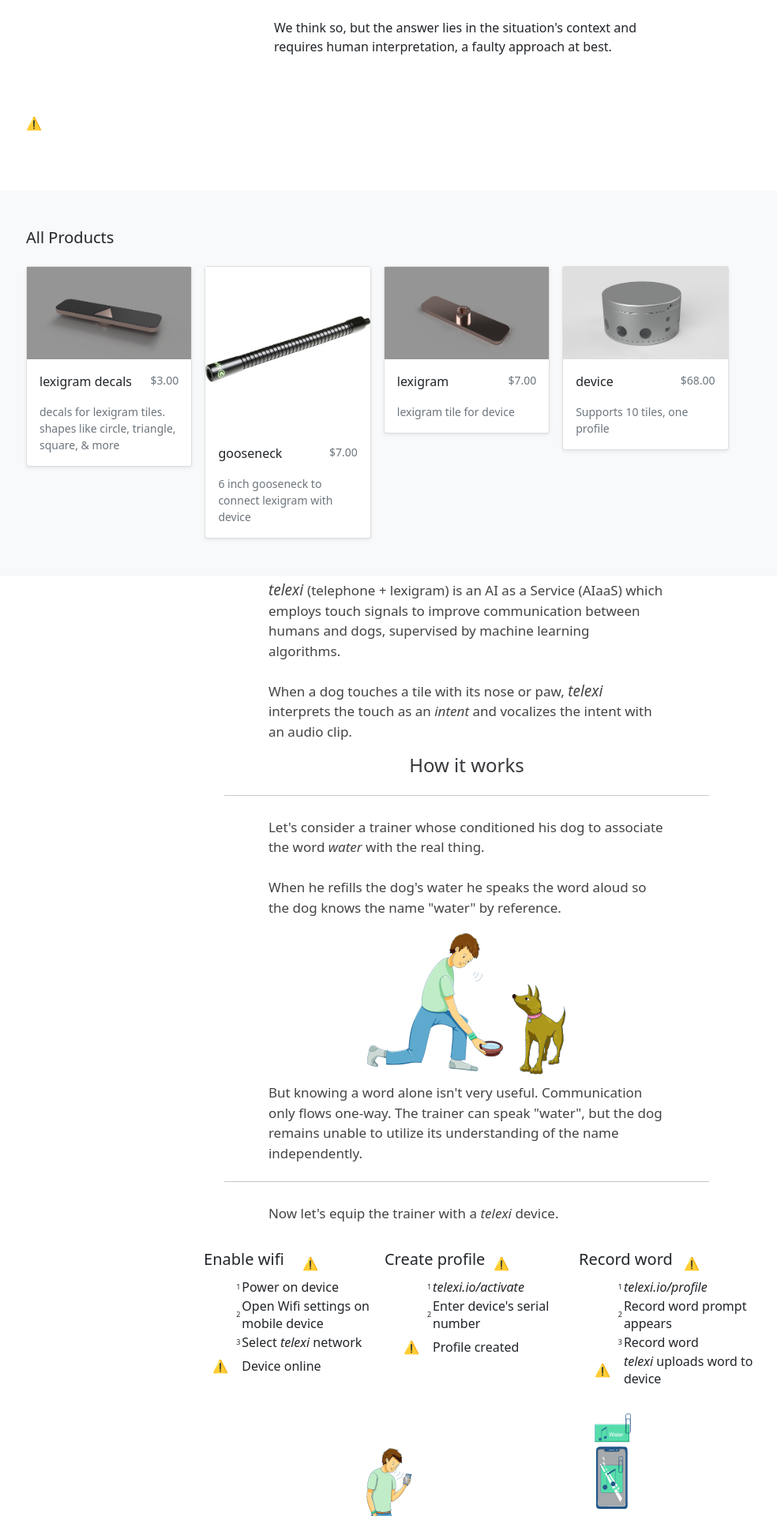
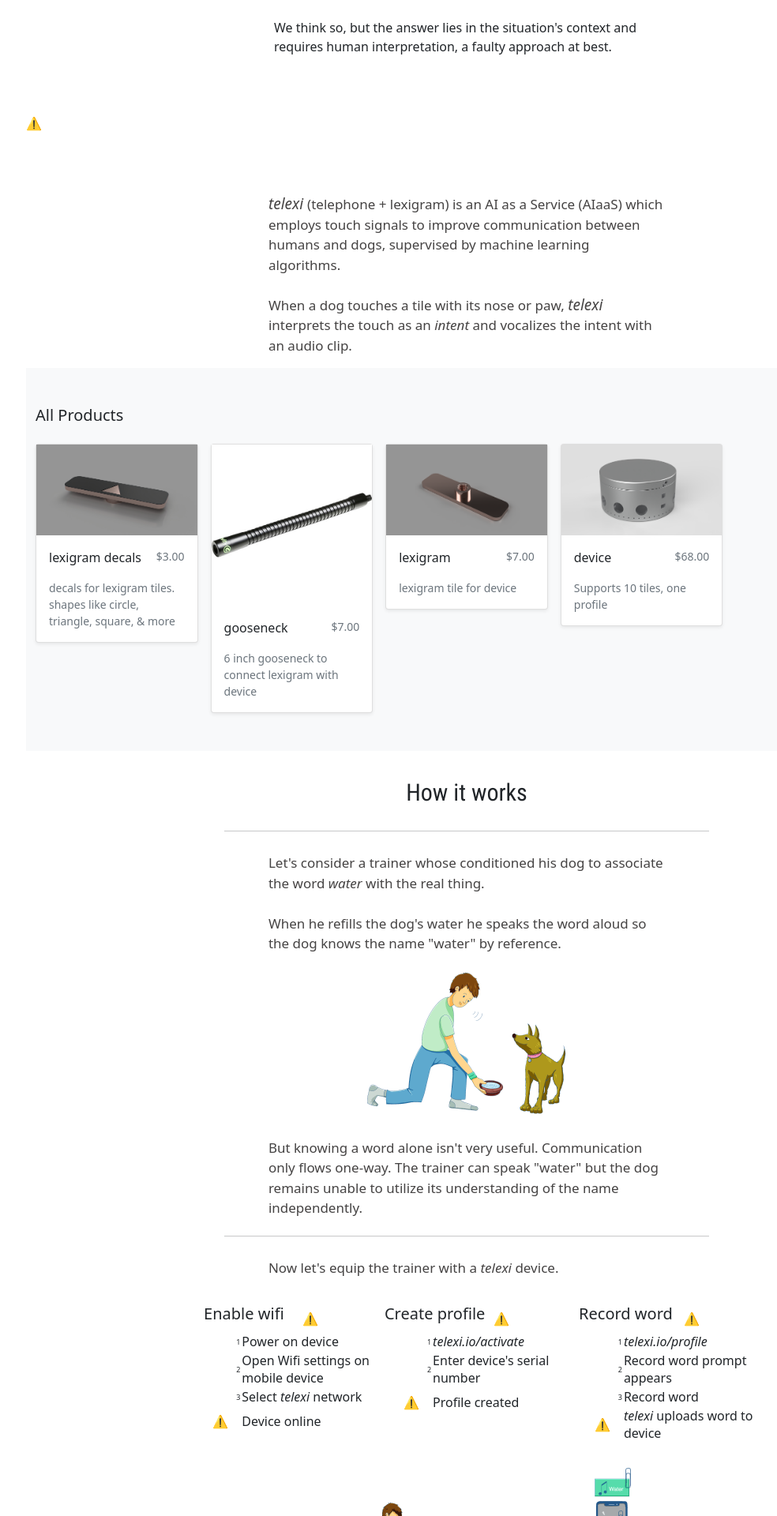
Before and after one commit to seawolfsoftware/telexi, a Django app: page / in a window 1280 px wide. Shown: the part 447-2367 px from the top of the page at 79% size, without its empty margins (49-1033 px from the left). Run offline with Django 3.2, Linux system fonts and the light colour scheme; data comes from the database, SQL or seed files in the repository; both versions use the stored data as it was after the commit; some libraries are stand-ins or nearby versions.

Commit message:
final style changes for home

```diff
--- a/django_project/static/css/base.css
+++ b/django_project/static/css/base.css
@@ -1,5 +1,8 @@
 
 /* MOBILE DESIGN */
+@import url('https://fonts.googleapis.com/css2?family=Roboto+Condensed:ital,wght@0,300;0,400;1,300;1,400;1,700&display=swap');
+
+
 
 
 #paragraph-lex-to-port{
@@ -108,6 +111,8 @@
     margin-right: auto;
     max-height: 500px;
     max-width: 500px;
+    margin-top: 20px;
+    margin-bottom: 20px;
 }
 
 #email {
@@ -154,15 +159,25 @@
     text-align: left;
 }
 
-.question_headers {
-    color: #36383b;
-    font-weight: 500;
-    margin-top: 10%;
-    margin-left: 3%;
-    margin-right: 3%;
-    margin-bottom: 6%;
+#novelty-text {
     text-align: center;
+    margin-left: auto;
+    margin-right: auto;
+    width: 100%;
+    font-size: 30px;
+    font-family: 'Roboto Condensed', sans-serif;
 }
+
+#how-it-works {
+    text-align: center;
+    margin-left: auto;
+    margin-right: auto;
+    margin-top: 35px;
+    width: 100%;
+    font-size: 30px;
+    font-family: 'Roboto Condensed', sans-serif;
+}
+
 
 .hr {
     width: 65%;
@@ -274,13 +289,6 @@
         width: 45%;
     }
 
-    .question_headers {
-        color: #36383b;
-        font-weight: 500;
-        margin-top: 1%;
-        margin-bottom: 2%;
-        text-align: center;
-    }
 
     .hr {
         width: 55%;
@@ -421,4 +429,25 @@
         margin-right: auto;
         width: 40%;
     }
+
+
+#novelty-text {
+    text-align: center;
+    margin-left: auto;
+    margin-right: auto;
+    width: 50%;
+    font-size: 30px;
+    font-family: 'Roboto Condensed', sans-serif;
 }
+
+#how-it-works {
+    text-align: center;
+    margin-left: auto;
+    margin-right: auto;
+    margin-top: 35px;
+    width: 50%;
+    font-size: 30px;
+    font-family: 'Roboto Condensed', sans-serif;
+}
+
+}
--- a/django_project/templates/store/index.html
+++ b/django_project/templates/store/index.html
@@ -68,7 +68,26 @@
 
 
 
-  <div class="album py-5 bg-light">
+    <section id="home-container"
+             class="container">
+
+
+            <p class="paragraph">
+                <em class="telexi_text">telexi </em>
+                (telephone + lexigram) is an AI as a Service (AIaaS)
+                which employs touch signals to improve communication
+                between humans and dogs, supervised by machine learning algorithms.
+                <br/><br/>
+
+                When a dog touches a tile with its nose or paw,
+                <em class="telexi_text">telexi </em>
+                interprets the
+                touch as an <em>intent</em> and vocalizes the intent
+                with an audio clip.
+            </p>
+
+
+        <div class="album py-5 bg-light">
     <div class="container">
 
       <div class="pb-3 h5">
@@ -112,29 +131,14 @@
     </div>
   </div>
 
+            <div class="container">
+                <div class="row">
+                        <h4 id="how-it-works">
+                            How it works
+                        </h4>
+                </div>
+            </div>
 
-
-    <section id="home-container"
-             class="container">
-
-
-            <p class="paragraph">
-                <em class="telexi_text">telexi </em>
-                (telephone + lexigram) is an AI as a Service (AIaaS)
-                which employs touch signals to improve communication
-                between humans and dogs, supervised by machine learning algorithms.
-                <br/><br/>
-
-                When a dog touches a tile with its nose or paw,
-                <em class="telexi_text">telexi </em>
-                interprets the
-                touch as an <em>intent</em> and vocalizes the intent
-                with an audio clip.
-            </p>
-
-                <h4 class="question_headers">
-                    How it works
-                </h4>
 
         <hr class="hr"/>
 
@@ -160,7 +164,7 @@
                     But knowing a word alone isn't very useful.
                     Communication only flows one-way.
 
-                    The trainer can speak "water", but the dog remains unable
+                    The trainer can speak "water" but the dog remains unable
                     to utilize its understanding of the name independently.
                 </p>
 
@@ -328,8 +332,8 @@
             <lottie-player src="https://assets9.lottiefiles.com/datafiles/xp79QLT43EaFdU2AQY5c4mWlHjLuZipUCphjmVHJ/Shapes/data.json"
                             background="transparent"
                             speed="1"
-                            style="width: 225px;
-                            height: 150px;
+                            style="width: 100px;
+                            height: 100px;
                             margin-left: auto;
                             margin-right: auto;"
                            loop
@@ -361,7 +365,7 @@
 
                 <hr class="hr"/>
 
-                <h4 class="question_headers">
+                <h4 id="novelty-text">
                     Ok, the dog can “talk” but isn’t this a novelty?
                 </h4>
 
@@ -414,23 +418,7 @@
                 </div>
                 </div>
 
-
-
-
-
-
-
-
-
-
-
-
-
-
-
-
-
-
+<hr class="hr"/>
 
     <section id="about">
 
```
Also changed, not shown: django_project/db.sqlite3.
